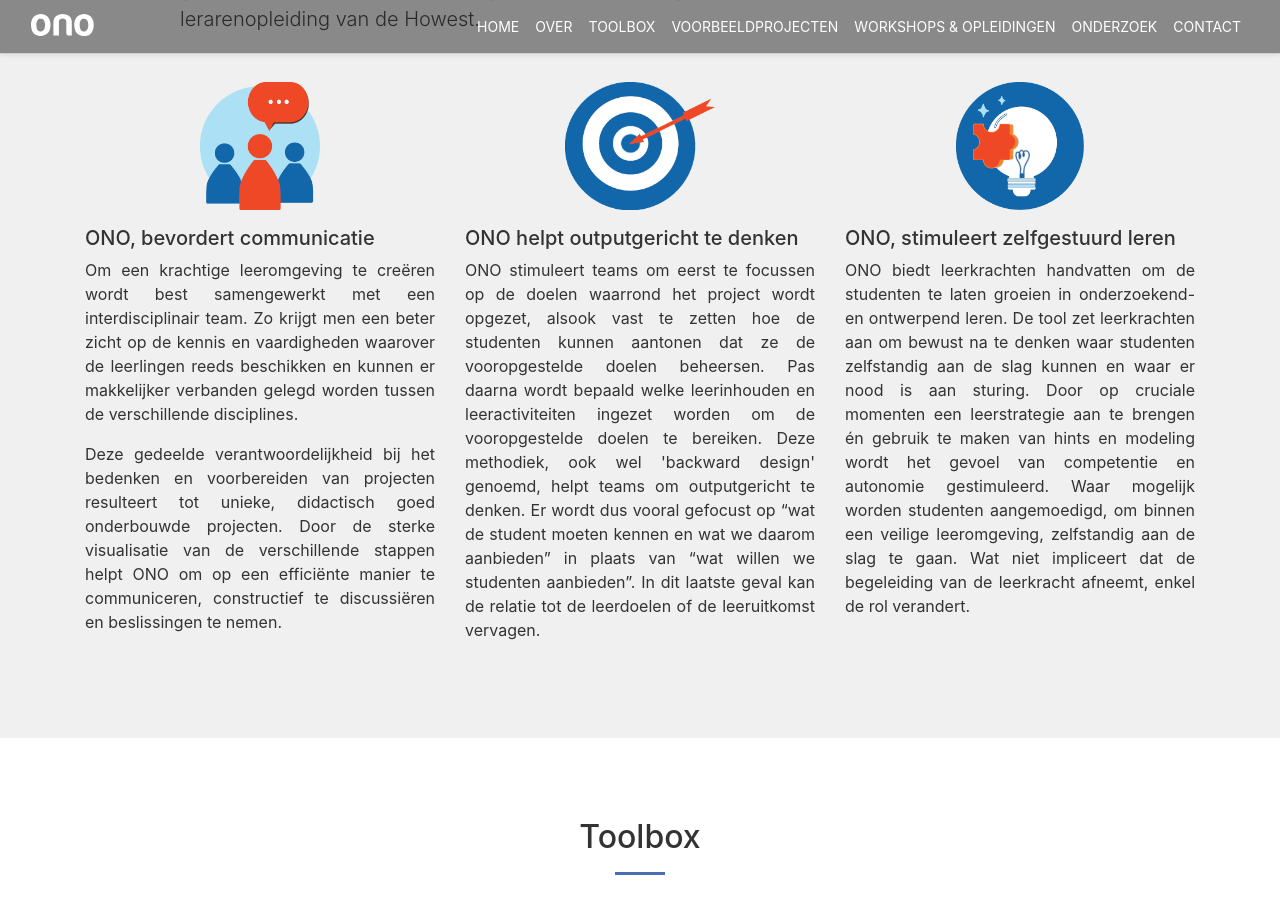
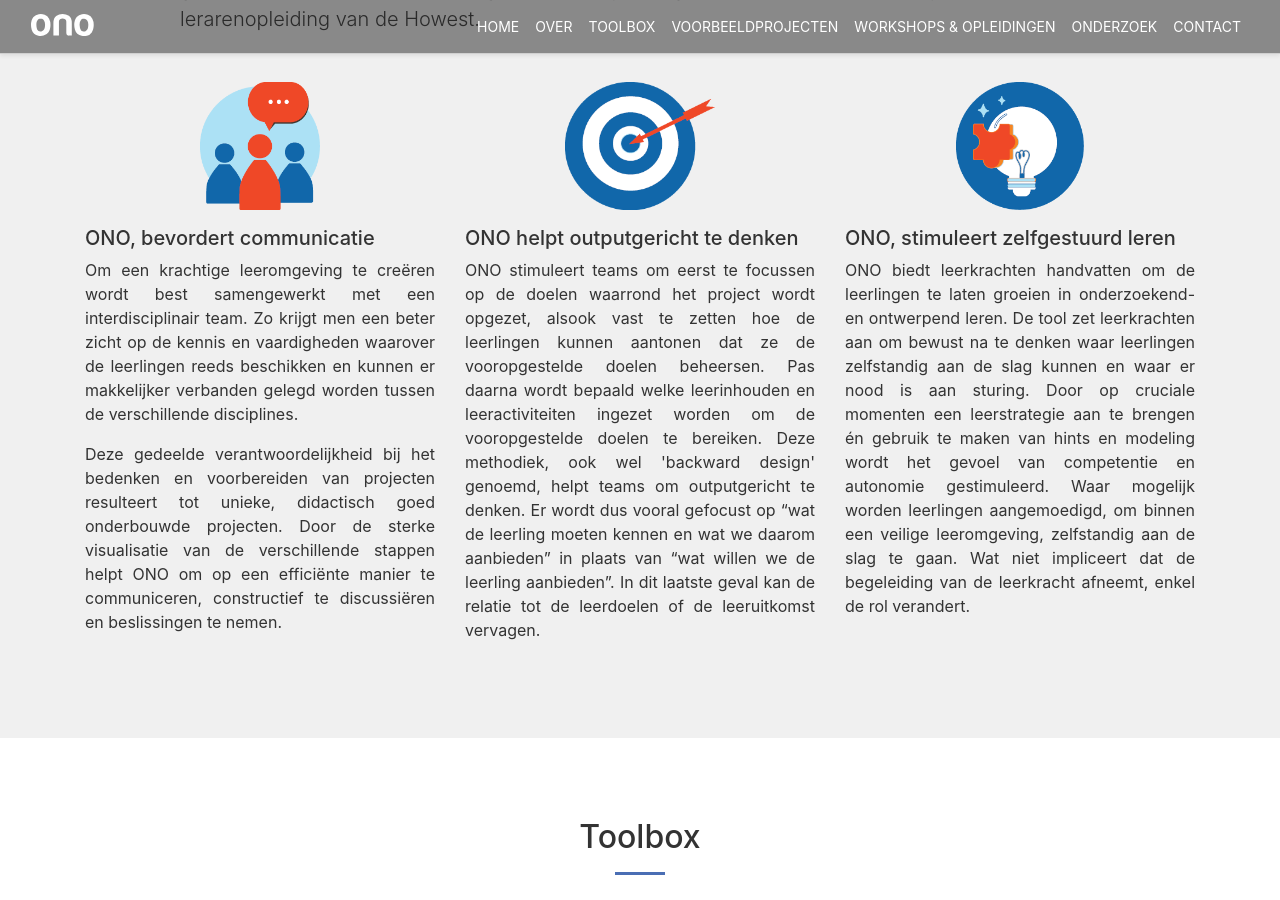
Before and after one commit to adepaepe/ono-trajecten, a Jekyll site: the page built from docs/index.html, in a window 1280 px wide and 900 px high, scrolled down 1066 px. Built offline with Jekyll 4.4.1, drawn with Linux system fonts in a browser that asks for light colours; some of the changed text lies outside the part shown.

Commit message:
studenten aangepast naar leerlingen

```diff
--- a/docs/index.html
+++ b/docs/index.html
@@ -65,8 +65,8 @@
         </div>
         <h5>ONO helpt outputgericht te denken</h5>
         <p>
-          ONO stimuleert teams om eerst te focussen op de doelen waarrond het project wordt opgezet, alsook vast te zetten hoe de studenten kunnen aantonen dat ze de vooropgestelde doelen beheersen.
-          Pas daarna wordt bepaald welke leerinhouden en leeractiviteiten ingezet worden om de vooropgestelde doelen te bereiken. Deze methodiek, ook wel 'backward design' genoemd, helpt teams om outputgericht te denken. Er wordt dus vooral gefocust op “wat de student moeten kennen en wat we daarom aanbieden” in plaats van “wat willen we studenten aanbieden”. In dit laatste geval kan de relatie tot de leerdoelen of de leeruitkomst vervagen.
+          ONO stimuleert teams om eerst te focussen op de doelen waarrond het project wordt opgezet, alsook vast te zetten hoe de leerlingen kunnen aantonen dat ze de vooropgestelde doelen beheersen.
+          Pas daarna wordt bepaald welke leerinhouden en leeractiviteiten ingezet worden om de vooropgestelde doelen te bereiken. Deze methodiek, ook wel 'backward design' genoemd, helpt teams om outputgericht te denken. Er wordt dus vooral gefocust op “wat de leerling moeten kennen en wat we daarom aanbieden” in plaats van “wat willen we de leerling aanbieden”. In dit laatste geval kan de relatie tot de leerdoelen of de leeruitkomst vervagen.
         </p>
       </div>
       <div class="col-lg-4 text-justify">
@@ -75,7 +75,7 @@
         </div>
         <h5>ONO, stimuleert zelfgestuurd leren</h5>
         <p>
-          ONO biedt leerkrachten handvatten om de studenten te laten groeien in onderzoekend- en ontwerpend leren. De tool zet leerkrachten aan om bewust na te denken waar studenten zelfstandig aan de slag kunnen en waar er nood is aan sturing. Door op cruciale momenten een leerstrategie aan te brengen én gebruik te maken van hints en modeling wordt het gevoel van competentie en autonomie gestimuleerd. Waar mogelijk worden studenten aangemoedigd,
+          ONO biedt leerkrachten handvatten om de leerlingen te laten groeien in onderzoekend- en ontwerpend leren. De tool zet leerkrachten aan om bewust na te denken waar leerlingen zelfstandig aan de slag kunnen en waar er nood is aan sturing. Door op cruciale momenten een leerstrategie aan te brengen én gebruik te maken van hints en modeling wordt het gevoel van competentie en autonomie gestimuleerd. Waar mogelijk worden leerlingen aangemoedigd,
           om binnen een veilige leeromgeving, zelfstandig aan de slag te gaan. Wat niet impliceert dat de begeleiding van de leerkracht afneemt, enkel de rol verandert.
         </p>
       </div>
```
Also changed, not shown: other parts of docs/index.html (+1 -1 lines).
